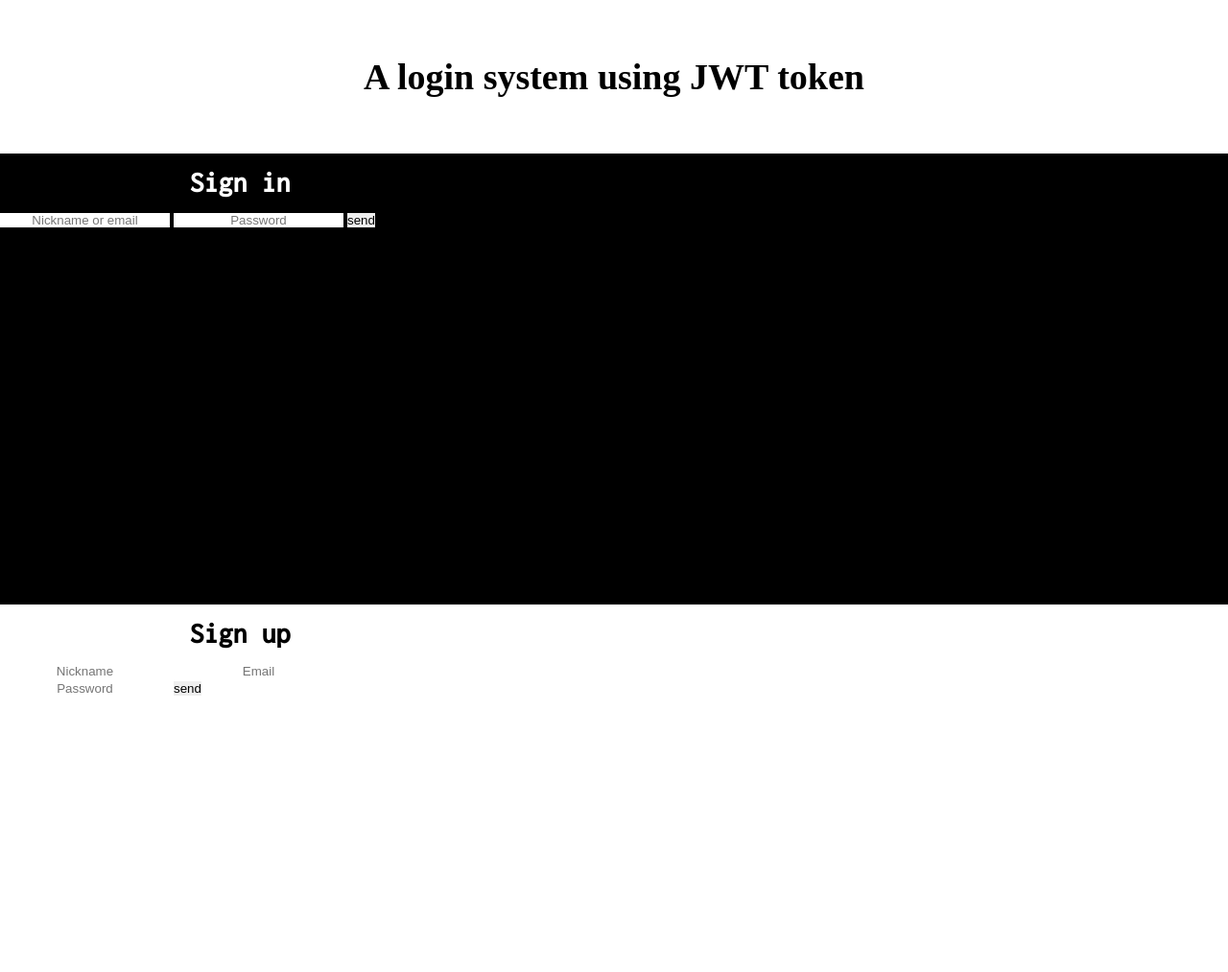
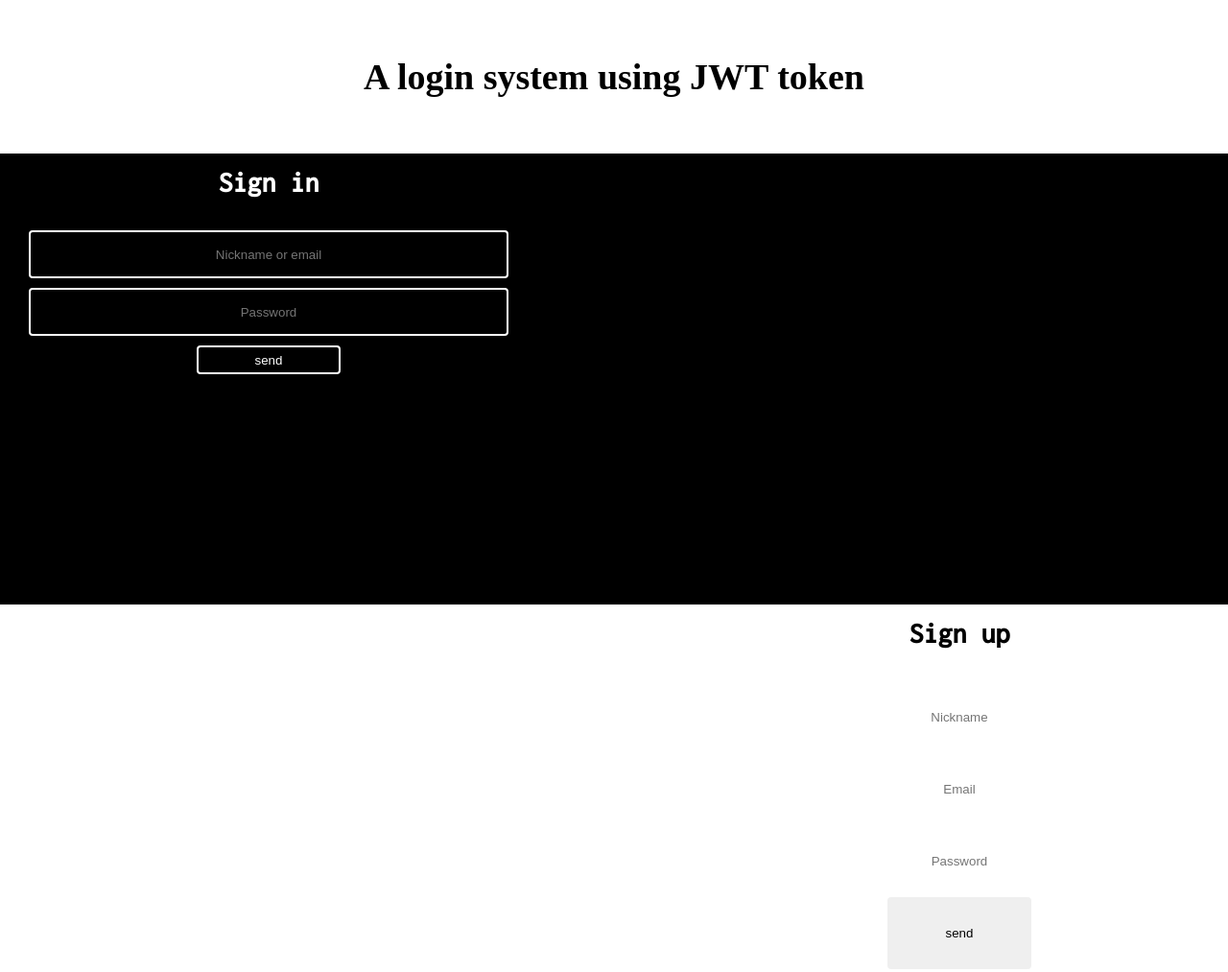
Before and after one commit to lurelai/auth-verification, a website: page public/views/index.html in a window 1280 px wide. Shown: the whole page at 96% size. Drawn offline with Linux system fonts and the light colour scheme; files that its build step writes are made by us from their sources; a web font is replaced by a local one.

Commit message:
finish the login-section

```diff
--- a/public/css/main.css
+++ b/public/css/main.css
@@ -6,6 +6,8 @@
 
 .body, .container{
     min-height: 100vh;
+
+    padding-bottom: 60px;
 }
 
 .header{
@@ -22,10 +24,16 @@
 
 .section{
     height: 470px;
+
+    display: grid;
+    align-content: start;
+    grid-row-gap: 20px;
+
 }
 
 .section > *{
     width: 500px;
+
 }
 
 .section-header{
@@ -47,9 +55,51 @@
 
 .login-section{
     background-color: #000;
+
+    padding-left: 30px;
+}
+
+.register-section{
+    justify-content: end;
+
+    padding-right: 30px;
+}
+
+.form{
+    display: grid;
+    justify-items: center;
+
+    height: 300px;
+}
+
+.login-section .form{
+    grid-template-rows: 50px 50px 30px;
+    grid-row-gap: 10px;
+}
+
+.login-section .form__input{
+    background-color: #000;
+    color: white;
+
+    border: 2px solid white;
 }
 
 .form__input{
     border: 0 none;
     text-align: center;
+    width: 100%;
+
+    border-radius: 4px;
 }
+
+.form__submit{
+    width: 150px;
+}
+
+.form__submit:hover{
+    cursor: pointer;
+}
+
+.form__input:focus{
+    outline: none;
+}
```
